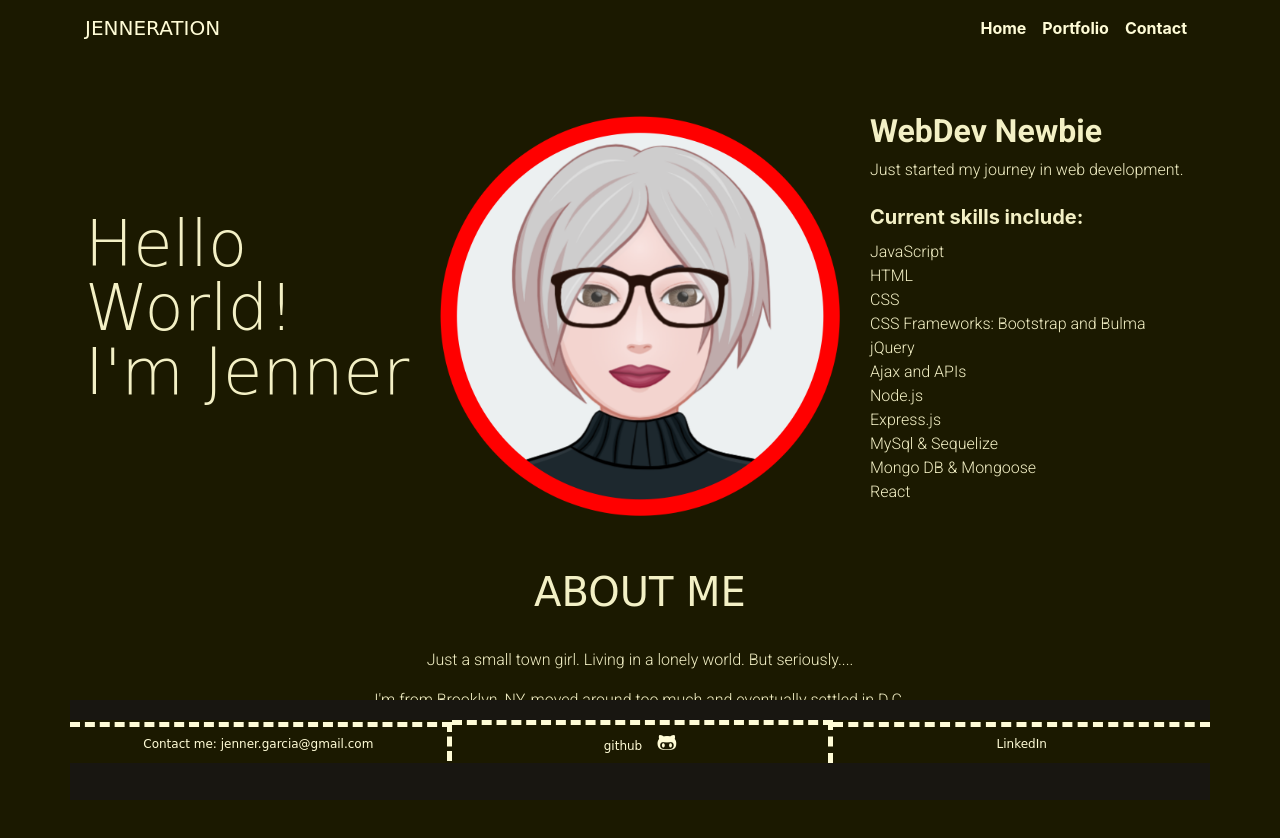
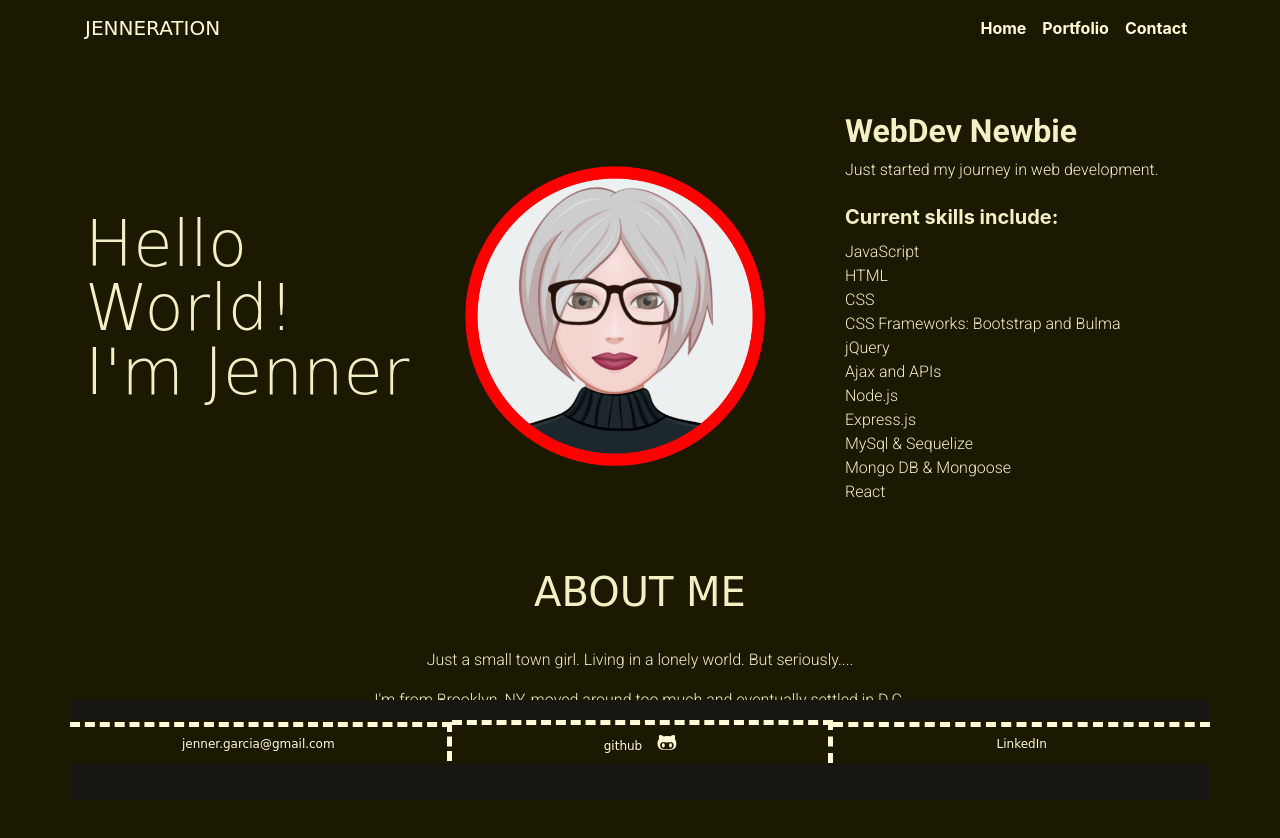
Before and after one commit to jenneration/Jenner-Portfolio-Bootstrap, a plain HTML site: page index.html in a window 1280 px wide. Drawn offline with nearby package versions, Linux system fonts and the light colour scheme; a web font is replaced by a local one.

Commit message:
change main pg image size

```diff
--- a/css/style.css
+++ b/css/style.css
@@ -261,7 +261,7 @@ strong {
 }
 
 .image-jgMain {
-  width: 400px;
+  width: 300px;
 }
 
 .image-jgPortfolio {
--- a/index.html
+++ b/index.html
@@ -99,7 +99,7 @@
     <div class="row align-items-center row-jgMain">
       <div class="col col-jg1">
         <!-- <a class="nav-link active d-inline-block" href="contact.html">Contact</a> -->
-        <a class="nav-link active d-inline-block" href="#">Contact me: jenner.garcia@gmail.com</a>
+        <a class="nav-link active d-inline-block" href="#">jenner.garcia@gmail.com</a>
       </div>
       <div class="col col-jg2">
         <a class="nav-link active d-inline-block" href="https://github.com/jenneration">github &nbsp; &nbsp;<span><i
```
